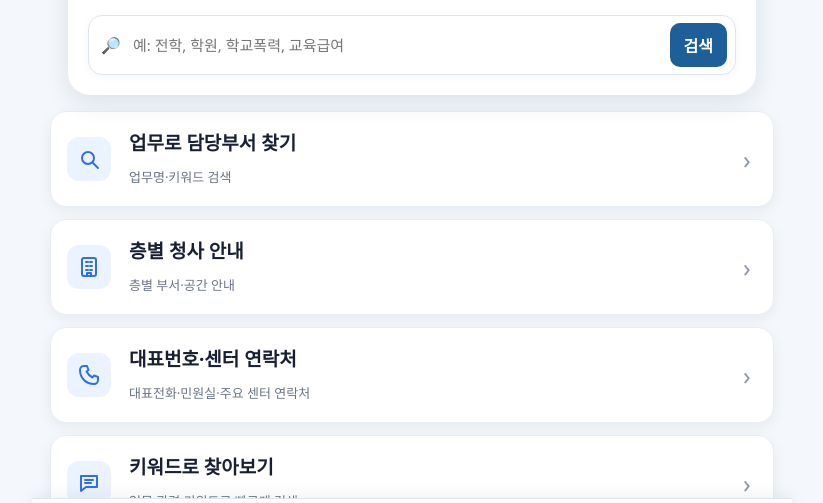
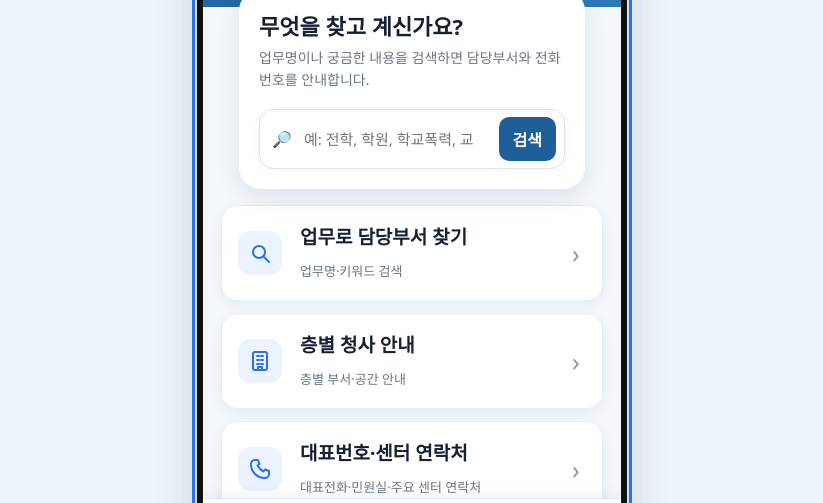
Before and after one commit to hemi94/seobu-smart-guide, a plain HTML site: page index.html in a window 1280 px wide. Shown: the part 231-734 px from the top of the page, without its empty margins (228-1051 px from the left). Drawn offline with Linux system fonts and the light colour scheme.

Commit message:
Update styles.css

```diff
--- a/styles.css
+++ b/styles.css
@@ -1152,3 +1152,67 @@ h1{font-size:25px;margin:0}.status-pill{font-size:12px;background:rgba(255,255,2
     font-size:18px !important;
   }
 }
+/* ===== PC 화면용 스마트폰 프레임 ===== */
+
+@media (min-width: 900px){
+
+  body{
+    background:#edf5fb;
+    padding:28px 0;
+  }
+
+  .app-shell{
+    position:relative;
+
+    width:430px;
+    max-width:430px;
+    min-height:900px;
+
+    margin:0 auto;
+
+    background:#f4f7fb;
+
+    /* 휴대폰 검정 테두리 */
+    border:6px solid #111;
+
+    /* 바깥 파란 테두리 */
+    outline:3px solid #2f6fec;
+    outline-offset:2px;
+
+    border-radius:48px;
+
+    box-shadow:
+      0 18px 45px rgba(24,52,82,.20);
+
+    padding-top:38px;
+  }
+
+  /* 상단 검정 다이내믹 아일랜드 */
+  .app-shell::before{
+    content:"";
+    position:absolute;
+
+    top:12px;
+    left:50%;
+    transform:translateX(-50%);
+
+    width:118px;
+    height:30px;
+
+    background:#050505;
+    border-radius:20px;
+
+    z-index:100;
+  }
+
+  /* 아래 메뉴도 휴대폰 폭에 맞춤 */
+  .bottom-nav{
+    width:418px;
+    max-width:418px;
+
+    left:50%;
+    transform:translateX(-50%);
+
+    border-radius:0 0 39px 39px;
+  }
+}
```
